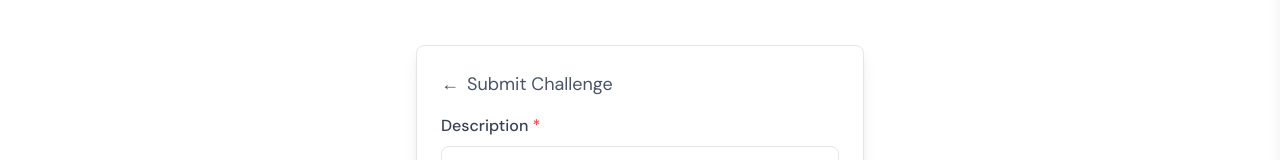
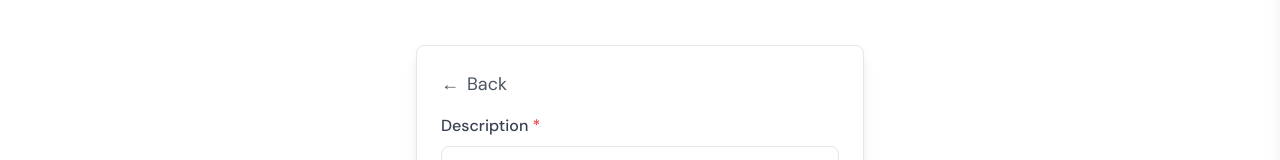
Before and after one commit to dizzpy/Greenie-Web, a React (Vite) app: page /challenges/submit/1 in a window 1280 px wide. Shown: the part 172-332 px from the top of the page. Built offline with nearby package versions, Linux system fonts and the light colour scheme; no server answers; sample sign-in values are in the browser's storage.

Commit message:
feat(proof) : add working back navigation button to SubmitChallenge page.

```diff
--- a/package.json
+++ b/package.json
@@ -43,6 +43,6 @@
     "postcss": "^8.5.3",
     "prettier": "^3.4.2",
     "tailwindcss": "^3.4.17",
-    "vite": "^6.2.5"
+    "vite": "^6.3.5"
   }
 }
--- a/src/[features]/challenges/pages/SubmitChallenge.jsx
+++ b/src/[features]/challenges/pages/SubmitChallenge.jsx
@@ -6,10 +6,12 @@ import { ImageUp } from 'lucide-react';
 import { API_CONFIG } from '../../../config/api.config';
 import { useAuth } from '../../../context/AuthContext';
 import { toast } from 'react-toastify';
+import { useNavigate } from 'react-router-dom';
 
 function SubmitChallenge() {
   const { challengeId } = useParams();
   const { user } = useAuth();
+  const navigate = useNavigate();
 
   const [description, setDescription] = useState('');
   const [image, setImage] = useState(null);
@@ -139,8 +141,11 @@ function SubmitChallenge() {
       <NavBar />
       <div className="min-h-screen flex items-center justify-center bg-white p-4">
         <div className="bg-white w-full max-w-2xl md:max-w-md sm:max-w-sm p-6 border rounded-lg shadow-lg">
-          <button className="text-gray-600 flex text-lg items-center mb-4">
-            <span className="mr-2">&larr;</span> Submit Challenge
+          <button
+            onClick={() => navigate(-1)}
+            className="text-gray-600 flex text-lg items-center mb-4 hover:text-black transition"
+          >
+            <span className="mr-2">&larr;</span> Back
           </button>
 
           {status && (
```
Also changed, not shown: 1 other file (tests, documents, lock files or other folders).
